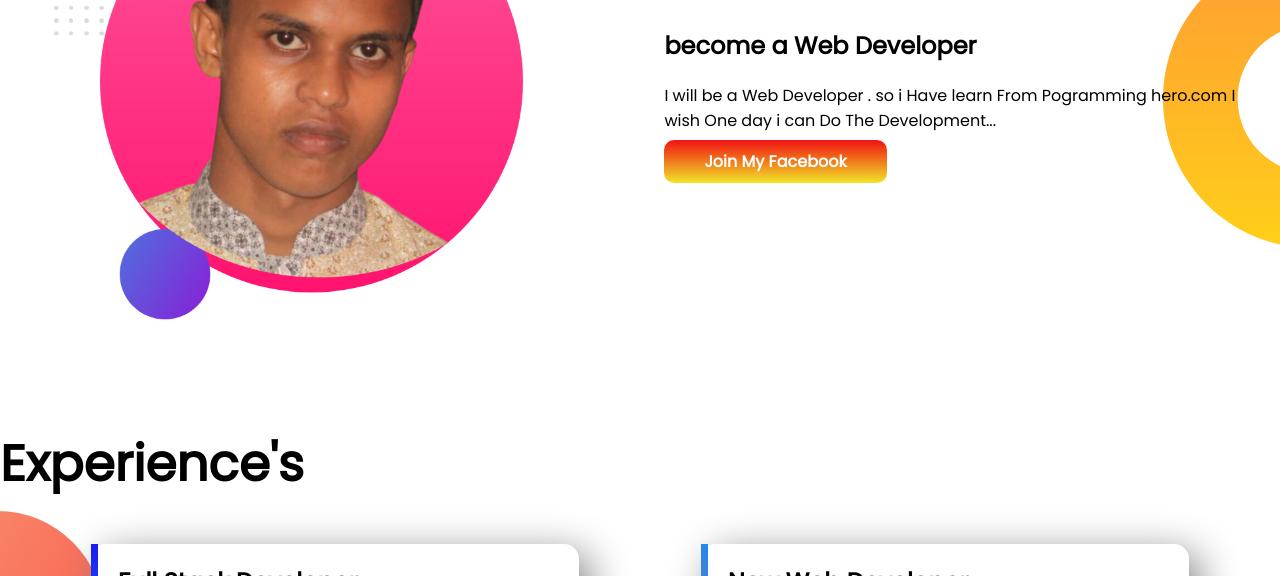
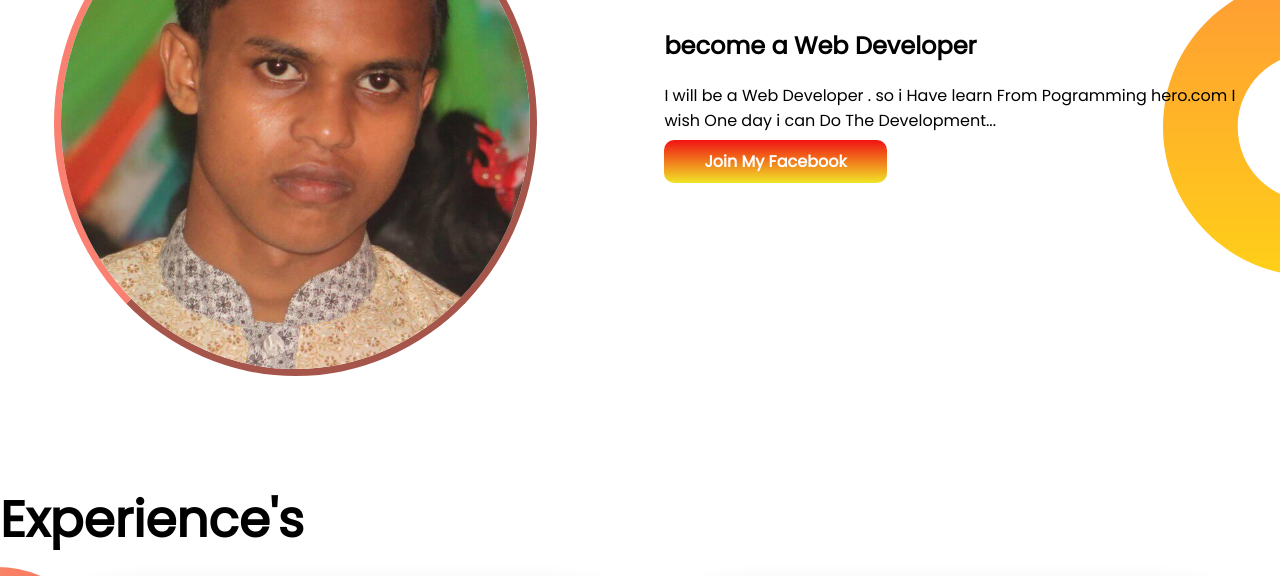
Before and after one commit to mohiuddinq/developer-portfolio, a plain HTML site: page index.html in a window 1280 px wide. Shown: the part 718-1294 px from the top of the page. Drawn offline with Linux system fonts and the light colour scheme.

Commit message:
new-pic-favicone

```diff
--- a/index.html
+++ b/index.html
@@ -1,7 +1,7 @@
 <!DOCTYPE html>
 <html lang="en">
   <head>
-    <title>Qudraty Portfolio</title>
+    <title>QUDRATY PORTFOLIO</title>
     <link rel="preconnect" href="https://fonts.googleapis.com" />
     <link rel="preconnect" href="https://fonts.gstatic.com" crossorigin />
     <link
@@ -9,6 +9,7 @@
       rel="stylesheet"
     />
     <link rel="stylesheet" href="style.css" />
+    <link rel="shortcut icon" href="images/favicon.ico" type="image/x-icon" />
   </head>
   <body>
     <section class="top-banner flexible-container">
@@ -30,8 +31,8 @@
       <div class="half-width"><img src="images/my-bg.png" alt="" /></div>
     </section>
     <section class="dream-big flexible-container">
-      <div class="half-width">
-        <img src="images/my-bg2.png" alt="" />
+      <div id="round" class="half-width">
+        <img class="round" src="images/my-bg2.jpg" alt="" />
       </div>
       <div class="half-width">
         <h1>Dream Big</h1>
--- a/style.css
+++ b/style.css
@@ -17,6 +17,11 @@ h2 {
 }
 .half-width img {
   width: 80%;
+}
+.round {
+  border: 7px solid salmon;
+  border-style: outset;
+  border-radius: 50%;
 }
 .link-button {
   text-decoration: none;
```
Also changed, not shown: images/favicon.ico (added), images/my-bg2.jpg (added), images/my-bg2.png (deleted).
